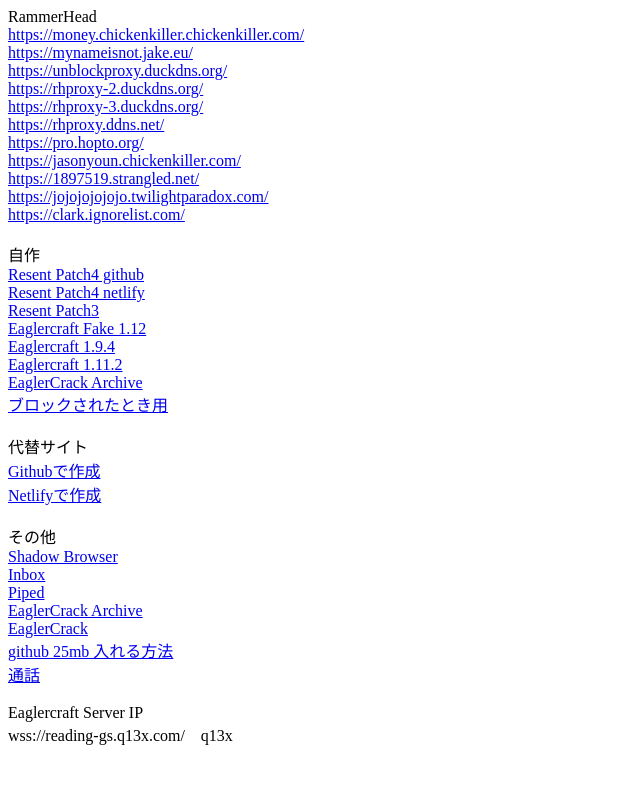
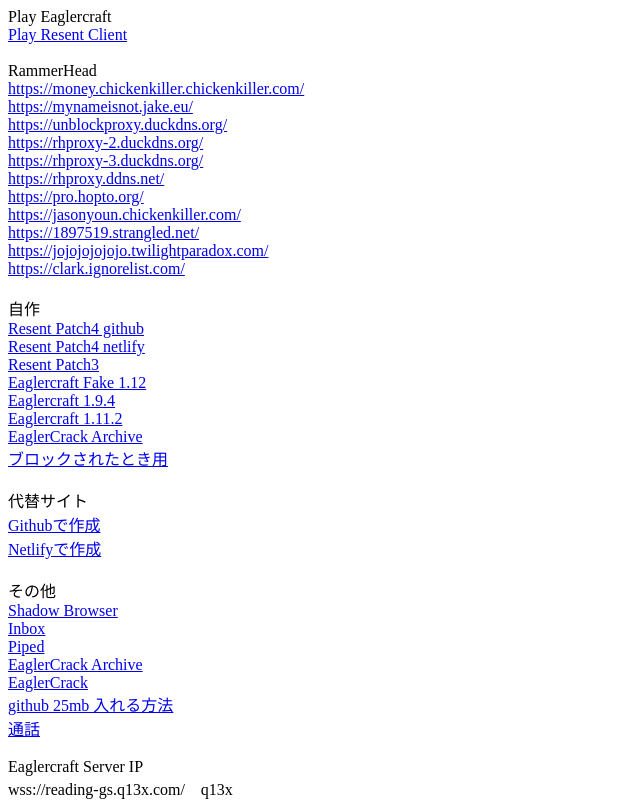
Before and after one commit to rereren1008/Sites-Links, a plain HTML site: page index.html in a window 1280 px wide. Shown: the whole page, without its empty margins (0-640 px from the left). Drawn offline with Linux system fonts and the light colour scheme.

Commit message:
Update index.html

```diff
--- a/index.html
+++ b/index.html
@@ -8,7 +8,10 @@
   <body>
   </body>
 
-<font color="black">RammerHead</font>
+<font color="black">Play Eaglercraft</font>
+<br> <a href="https://rereren1008.github.io/Sites-Links/Resent_Client.htm" target="_blank">Play Resent Client</a>
+<br>
+<br> <font color="black">RammerHead</font>
 <br> <a href="https://money.chickenkiller.chickenkiller.com/" target="_blank">https://money.chickenkiller.chickenkiller.com/</a>
 <br> <a href="https://mynameisnot.jake.eu/" target="_blank">https://mynameisnot.jake.eu/</a>
 <br> <a href="https://unblockproxy.duckdns.org/" target="_blank">https://unblockproxy.duckdns.org/</a>
```
